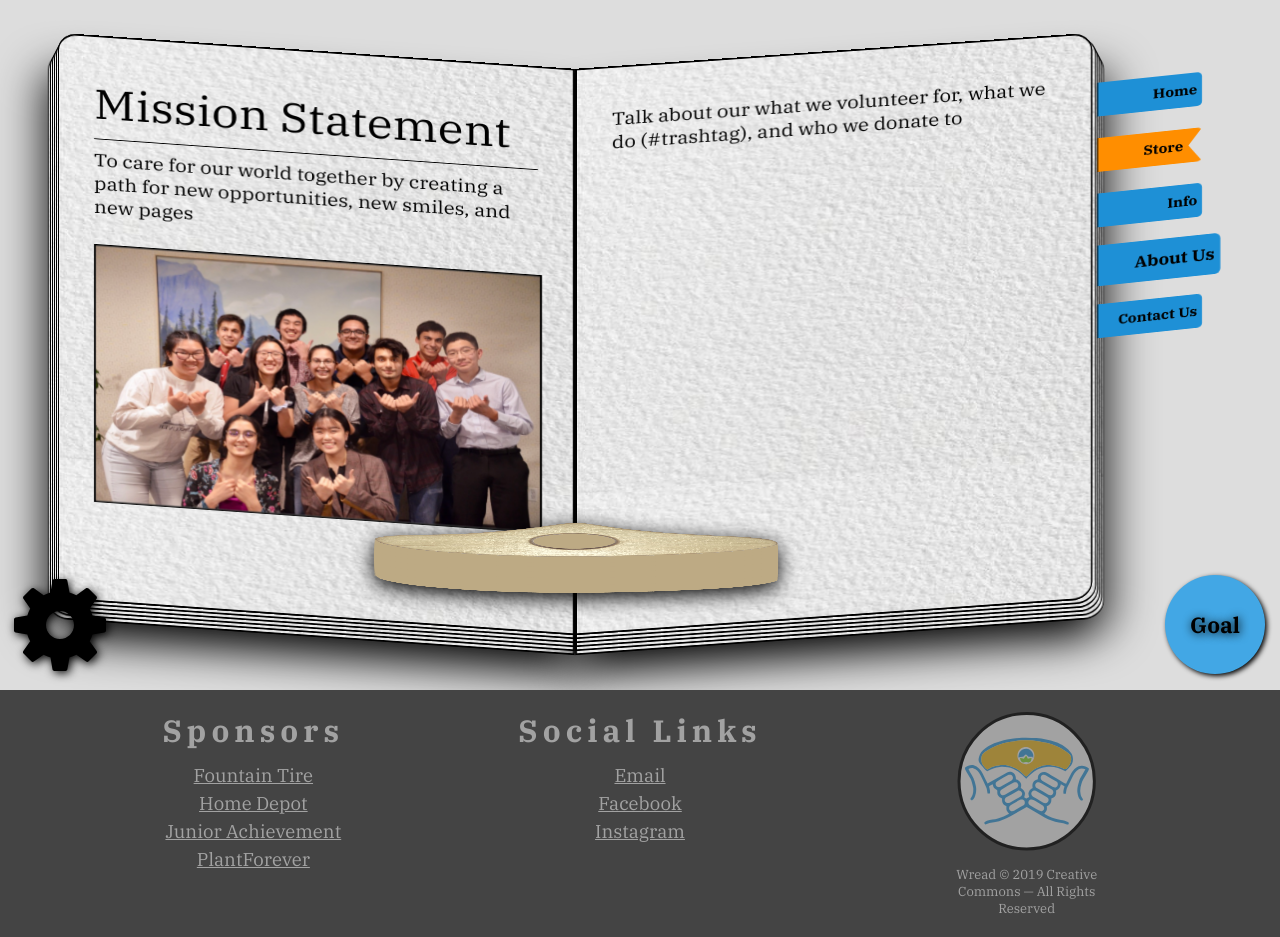
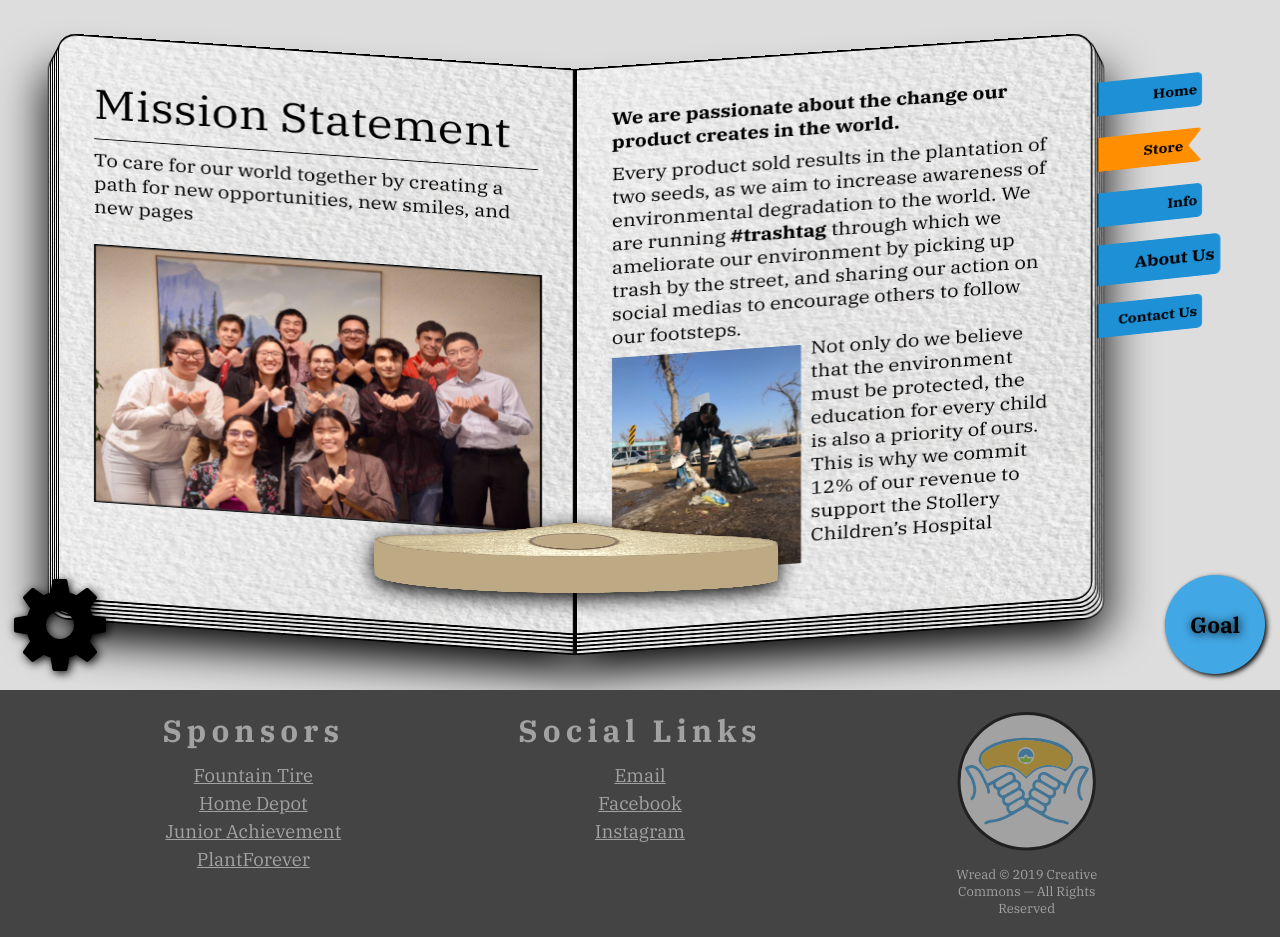
Before and after one commit to ChingChang9/Wread, a Vue app: page /about in a window 1280 px wide. Built offline with nearby package versions, Linux system fonts and the light colour scheme.

Commit message:
added language, ready to be translated

```diff
--- a/src/App.vue
+++ b/src/App.vue
@@ -165,7 +165,7 @@
       </div>
       <div id="about" class="section">
         <div class="title">What We Do</div>
-        <div class="subtitle">We are passionate about the change our product creates in the world</div>
+        <div class="subtitle">We are passionate about the change our product creates in the world.</div>
         <div class="text">
           Every product sold results in the plantation of two seeds, as we aim to increase awareness
           of environmental degradation to the world. We are running <strong>#trashtag</strong>
--- a/src/views/About.vue
+++ b/src/views/About.vue
@@ -23,7 +23,55 @@
       <img src="@/assets/photos/group-photo.jpg" />
     </div>
     <div class="right">
-      Talk about our what we volunteer for, what we do (#trashtag), and who we donate to
+      <div v-if="selected === 'English'" class="big-text">We are passionate about the change our product creates in the world.</div>
+      <div v-else-if="selected === 'French'" class="big-text">We are passionate about the change our product creates in the world.</div>
+      <div v-else-if="selected === 'Traditional'" class="big-text">We are passionate about the change our product creates in the world.</div>
+      <div v-else-if="selected === 'Simplified'" class="big-text">We are passionate about the change our product creates in the world.</div>
+      <div v-if="selected === 'English'">
+        Every product sold results in the plantation of two seeds, as we aim to increase awareness
+        of environmental degradation to the world. We are running <strong>#trashtag</strong>
+        through which we ameliorate our environment by picking up trash by the street, and sharing
+        our action on social medias to encourage others to follow our footsteps.
+      </div>
+      <div v-else-if="selected === 'French'">
+        Every product sold results in the plantation of two seeds, as we aim to increase awareness
+        of environmental degradation to the world. We are running <strong>#trashtag</strong>
+        through which we ameliorate our environment by picking up trash by the street, and sharing
+        our action on social medias to encourage others to follow our footsteps.
+      </div>
+      <div v-else-if="selected === 'Traditional'">
+        Every product sold results in the plantation of two seeds, as we aim to increase awareness
+        of environmental degradation to the world. We are running <strong>#trashtag</strong>
+        through which we ameliorate our environment by picking up trash by the street, and sharing
+        our action on social medias to encourage others to follow our footsteps.
+      </div>
+      <div v-else-if="selected === 'Simplified'">
+        Every product sold results in the plantation of two seeds, as we aim to increase awareness
+        of environmental degradation to the world. We are running <strong>#trashtag</strong>
+        through which we ameliorate our environment by picking up trash by the street, and sharing
+        our action on social medias to encourage others to follow our footsteps.
+      </div>
+      <img src="@/assets/photos/trashtag.jpg" />
+      <div v-if="selected === 'English'">
+        Not only do we believe that the environment must be protected, the education for every
+        child is also a priority of ours. This is why we commit 12% of our revenue to support the
+        Stollery Children’s Hospital
+      </div>
+      <div v-else-if="selected === 'French'">
+        Not only do we believe that the environment must be protected, the education for every
+        child is also a priority of ours. This is why we commit 12% of our revenue to support the
+        Stollery Children’s Hospital
+      </div>
+      <div v-else-if="selected === 'Traditional'">
+        Not only do we believe that the environment must be protected, the education for every
+        child is also a priority of ours. This is why we commit 12% of our revenue to support the
+        Stollery Children’s Hospital
+      </div>
+      <div v-else-if="selected === 'Simplified'">
+        Not only do we believe that the environment must be protected, the education for every
+        child is also a priority of ours. This is why we commit 12% of our revenue to support the
+        Stollery Children’s Hospital
+      </div>
     </div>
   </div>
 </template>
@@ -49,4 +97,17 @@ export default {
     transform: rotateY(180deg);
   }
 }
+.right {
+  .big-text {
+    font-weight: 700;
+    margin-bottom: 0.5em;
+  }
+  img {
+    width: 42.5%;
+    display: block;
+    float: left;
+    margin-top: 0.5em;
+    margin-right: 0.5em;
+  }
+}
 </style>
--- a/src/views/Info.vue
+++ b/src/views/Info.vue
@@ -133,11 +133,35 @@
       <div v-else-if="selected === 'Simplified'" class="button" @click="showMetric = !showMetric">展示公分</div>
     </div>
     <div class="right">
-      <div class="big-text">Our materials are locally sourced with the best quality for you and the environment.</div>
+      <div v-if="selected === 'English'" class="big-text">Our materials are locally sourced with the best quality for you and the environment.</div>
+      <div v-else-if="selected === 'French'" class="big-text">Our materials are locally sourced with the best quality for you and the environment.</div>
+      <div v-else-if="selected === 'Traditional'" class="big-text">Our materials are locally sourced with the best quality for you and the environment.</div>
+      <div v-else-if="selected === 'Simplified'" class="big-text">Our materials are locally sourced with the best quality for you and the environment.</div>
       <img src="@/assets/photos/materials.jpg" />
-      We package our product with 100% recycled wrapping papers, held together with acid-free
-      glue. Our wood is precisely selected to deliver the elegant texture, colour, and mass.
-      With minimal volatile organic compounds (VOCs) in our polish, we....
+      <div v-if="selected === 'English'">
+        We package our product with 100% recycled wrapping papers, held together with acid-free glue.
+        Our wood is precisely selected to deliver the elegant texture, colour, and mass. With minimal
+        volatile organic compounds (VOCs) in our polish, we utilize every opportunity to make the most
+        eco-friendly decisions
+      </div>
+      <div v-else-if="selected === 'French'">
+        We package our product with 100% recycled wrapping papers, held together with acid-free glue.
+        Our wood is precisely selected to deliver the elegant texture, colour, and mass. With minimal
+        volatile organic compounds (VOCs) in our polish, we utilize every opportunity to make the most
+        eco-friendly decisions
+      </div>
+      <div v-else-if="selected === 'Traditional'">
+        We package our product with 100% recycled wrapping papers, held together with acid-free glue.
+        Our wood is precisely selected to deliver the elegant texture, colour, and mass. With minimal
+        volatile organic compounds (VOCs) in our polish, we utilize every opportunity to make the most
+        eco-friendly decisions
+      </div>
+      <div v-else-if="selected === 'Simplified'">
+        We package our product with 100% recycled wrapping papers, held together with acid-free glue.
+        Our wood is precisely selected to deliver the elegant texture, colour, and mass. With minimal
+        volatile organic compounds (VOCs) in our polish, we utilize every opportunity to make the most
+        eco-friendly decisions
+      </div>
       <img src="@/assets/photos/production.jpg" style="float: right;" />
     </div>
   </div>
--- a/src/views/Store.vue
+++ b/src/views/Store.vue
@@ -26,6 +26,10 @@
         <li v-else-if="selected === 'French'">Design esthétique, protège la colonne vertébrale du livre</li>
         <li v-else-if="selected === 'Traditional'">充滿藝術的設計，保護書脊</li>
         <li v-else-if="selected === 'Simplified'">充满艺术的设计，保护书脊</li>
+        <li v-if="selected === 'English'">Handmade origami bags</li>
+        <li v-else-if="selected === 'French'">Sacs en origami faits à la main</li>
+        <li v-else-if="selected === 'Traditional'">手工摺紙袋</li>
+        <li v-else-if="selected === 'Simplified'">手工折纸袋</li>
         <li v-if="selected === 'English'">Sustainable materials, 100% recycled materials for packaging</li>
         <li v-else-if="selected === 'French'">Matériaux durables, 100% de matériaux recyclés pour l'emballage</li>
         <li v-else-if="selected === 'Traditional'">環保的材料，包裝利用百分之百回收的材料</li>
```
